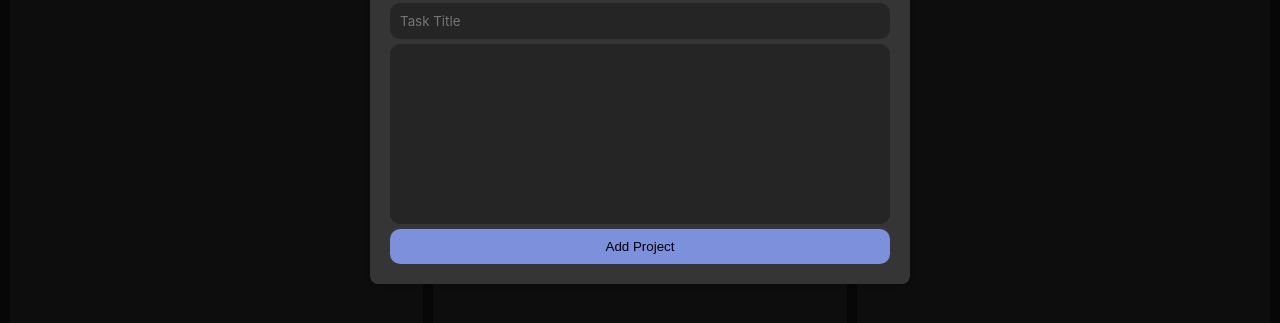
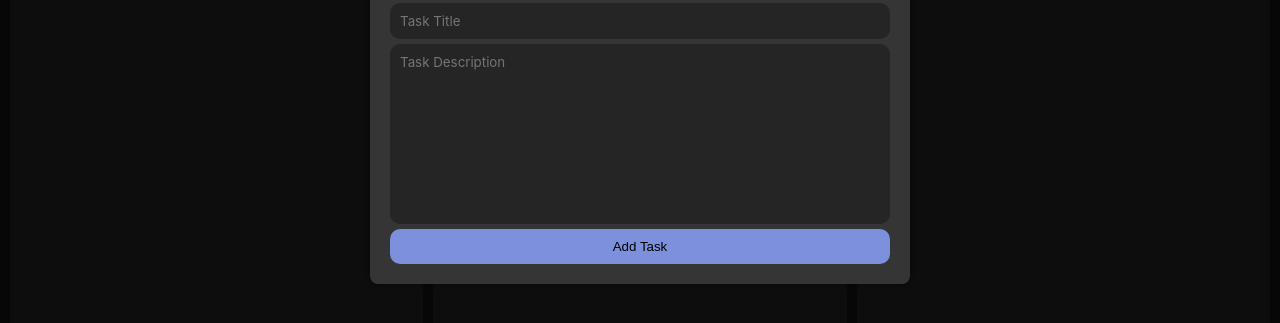
Before and after one commit to programmingKyle/Project-Task-Hub, an Electron app: page src/project.html in a window 1280 px wide. Both pictures are taken after a click on the button 401 px from the left and 115 px from the top of the page. Shown: the part 289-612 px from the top of the page. Drawn offline with Linux system fonts and the light colour scheme; no server answers.

Commit message:
Improvements
- Changed button text
- Added placeholder to task description

```diff
--- a/src/project.html
+++ b/src/project.html
@@ -14,8 +14,8 @@
               <button id="addTaskCloseButton" class="slim-button fa-solid fa-x"></button>
           </div>
           <input id="taskTitleInput" type="text" placeholder="Task Title" style="padding: 10px;">
-          <textarea name="taskDescriptionTextarea" id="taskDescriptionTextarea" cols="30" rows="10"></textarea>
-          <button id="saveTaskButton" class="input-button">Add Project</button>
+          <textarea name="taskDescriptionTextarea" id="taskDescriptionTextarea" cols="30" rows="10" placeholder="Task Description"></textarea>
+          <button id="saveTaskButton" class="input-button">Add Task</button>
       </div>
     </div>
 
```
